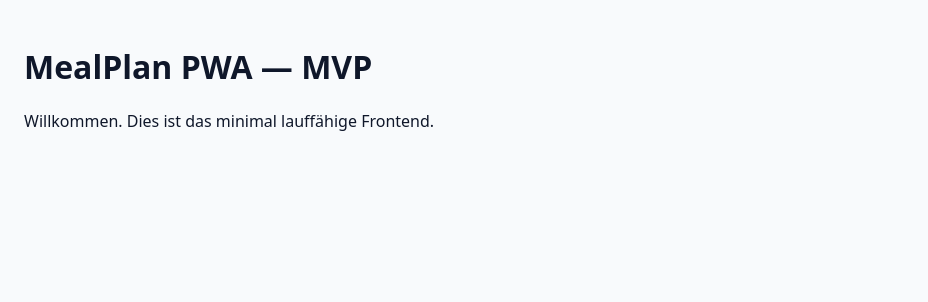
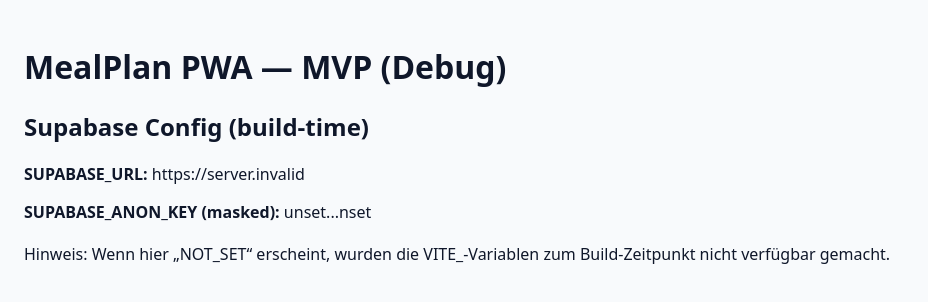
Before and after one commit to donKeuleHH/mealplan-pwa, a React (Vite) app: page / in a window 1280 px wide. Shown: the top 302 px of the page, without its empty margins (0-928 px from the left). Built offline with nearby package versions, Linux system fonts and the light colour scheme; no server answers.

Commit message:
Display Supabase URL and masked anon key in App
Added Supabase configuration display to App component.

```diff
--- a/src/App.tsx
+++ b/src/App.tsx
@@ -1,2 +1,21 @@
 import React from 'react'
-export default function App() { return ( <div style={{ fontFamily: 'system-ui, sans-serif', padding: 24 }}> <h1>MealPlan PWA — MVP</h1> <p>Willkommen. Dies ist das minimal lauffähige Frontend.</p> </div> ) }
+
+const SUPABASE_URL = import.meta.env.VITE_SUPABASE_URL ?? 'NOT_SET'
+const ANON_KEY = import.meta.env.VITE_SUPABASE_ANON_KEY ?? 'NOT_SET'
+const maskedAnon = ANON_KEY === 'NOT_SET' ? 'NOT_SET' : `${ANON_KEY.slice(0,6)}...${ANON_KEY.slice(-4)}`
+
+export default function App() {
+  return (
+    <div style={{ fontFamily: 'system-ui, sans-serif', padding: 24 }}>
+      <h1>MealPlan PWA — MVP (Debug)</h1>
+
+      <h2>Supabase Config (build-time)</h2>
+      <p><strong>SUPABASE_URL:</strong> {SUPABASE_URL}</p>
+      <p><strong>SUPABASE_ANON_KEY (masked):</strong> {maskedAnon}</p>
+
+      <p style={{ marginTop: 20 }}>
+        Hinweis: Wenn hier „NOT_SET“ erscheint, wurden die VITE_‑Variablen zum Build‑Zeitpunkt nicht verfügbar gemacht.
+      </p>
+    </div>
+  )
+}
```
